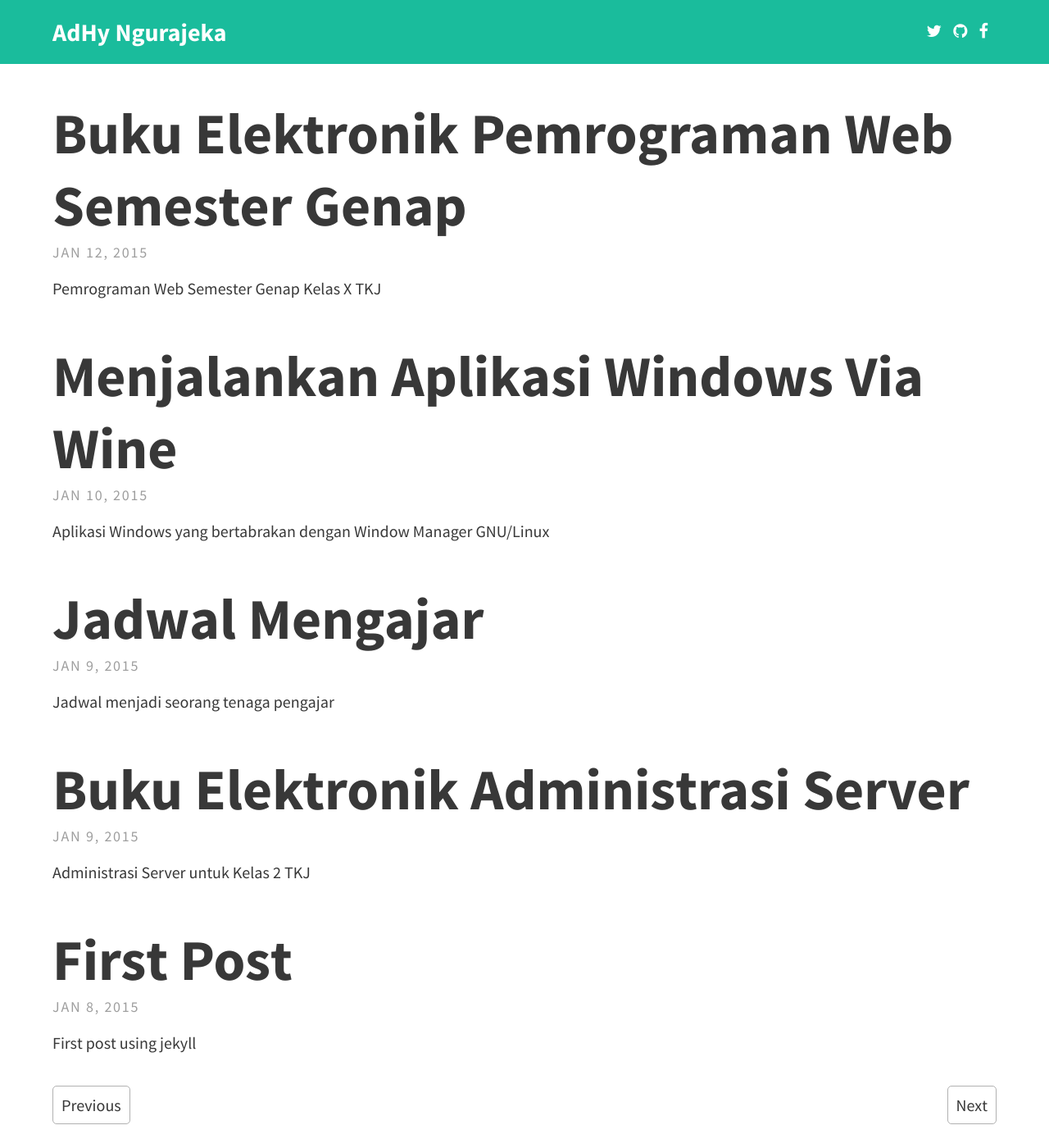
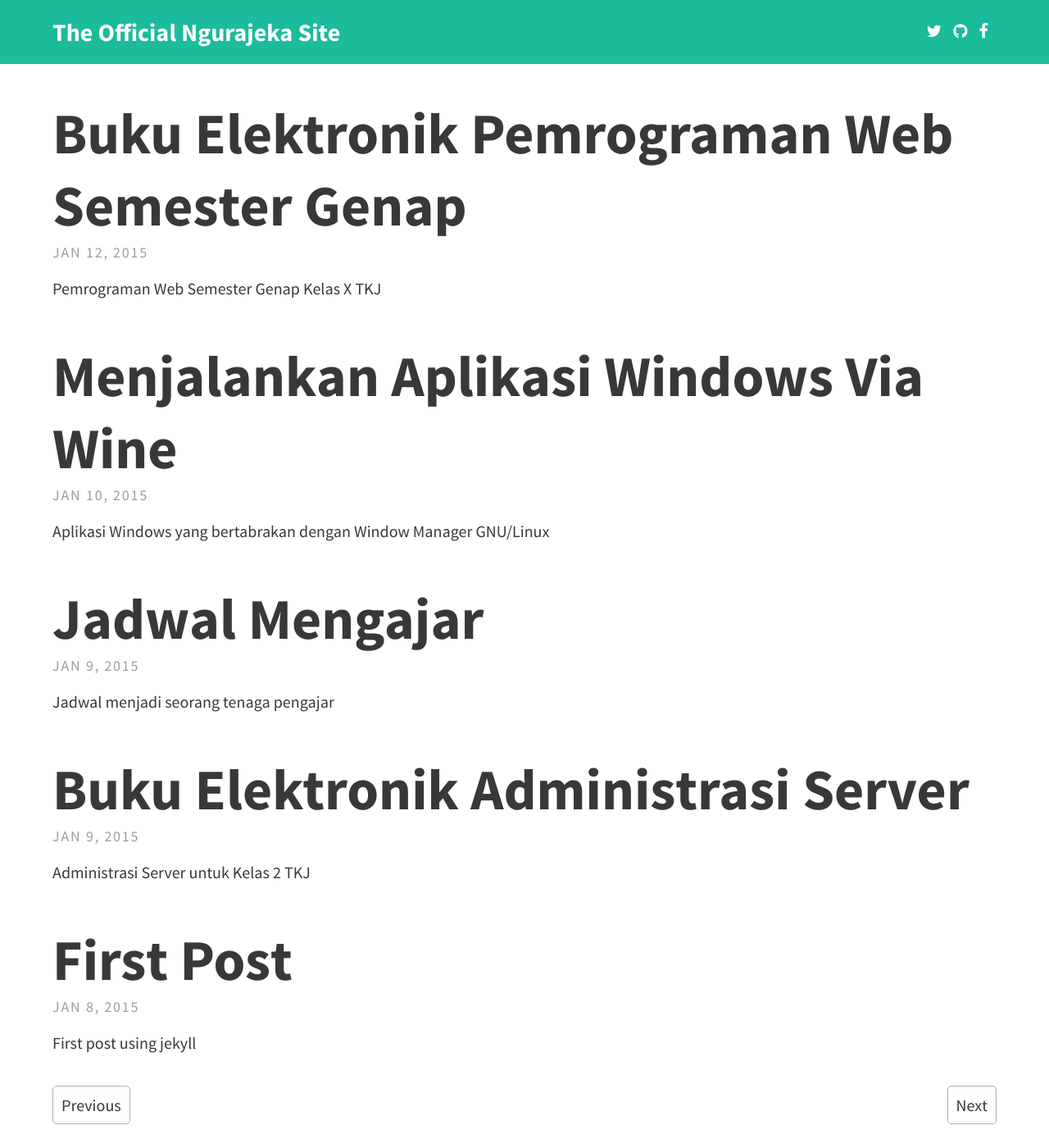
Before and after one commit to ngurajeka/ngurajeka.github.io, a Jekyll site: the page built from index.html, in a window 1280 px wide and 1400 px high. Shown: the whole window at 82% size. Built offline with Jekyll 4.4.1, drawn with Linux system fonts in a browser that asks for light colours; the list of posts is cut into pages by our own code; some of the changed text lies outside the part shown.

```diff
--- a/CNAME
+++ b/CNAME
@@ -1 +1 @@
-blog.ngurajeka.com
+ngurajeka.com
--- a/_config.yml
+++ b/_config.yml
@@ -1,15 +1,15 @@
 # Site settings
-title: AdHy Ngurajeka
+title: The Official Ngurajeka Site
 email: ngurajeka.92@gmail.com
 description: "{ Linuxer / Programmer / Thinker }"
-baseurl: "" # the subpath of your site, e.g. /blog/
-url: "http://blog.ngurajeka.com" # the base hostname & protocol for your site
+baseurl: ""
+url: "http://ngurajeka.com"
 
 sass:
  sass_dir: _sass
  style: compressed
 paginate: 5
-paginate_path: "page:num/"
+paginate_path: "blog/page:num/"
 
 owner:
   name: AdHy Ngurajeka
```
